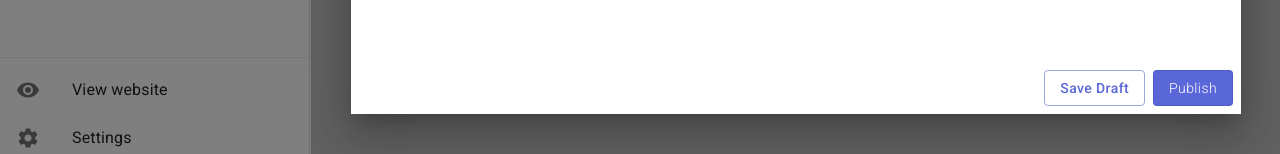
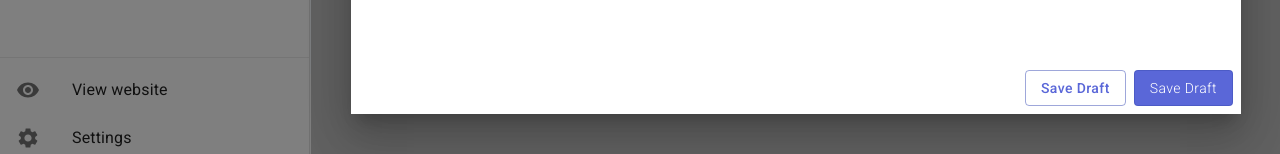
Before and after one commit to lecture-developer/lecture_website_app_generator_frontend, a React (Create React App) app in the folder sphera/: page /edit-panel/publications in a window 1280 px wide. Both pictures are taken after a click on the button "NEW PUBLICATION". Shown: the part 646-800 px from the top of the page. Built offline with nearby package versions, Linux system fonts and the light colour scheme.

Commit message:
encapsulated the publish & save draft dialog buttons

```diff
--- a/sphera/src/editPanel/Publications/components/NewPublication/NewPublication.jsx
+++ b/sphera/src/editPanel/Publications/components/NewPublication/NewPublication.jsx
@@ -1,6 +1,6 @@
 import React, { useState } from 'react';
 import styles from './NewPublication.module.css';
-import {withStyles, makeStyles, MuiThemeProvider, createMuiTheme} from "@material-ui/core/styles";
+import {withStyles, makeStyles} from "@material-ui/core/styles";
 import Button from "@material-ui/core/Button";
 import Dialog from '@material-ui/core/Dialog';
 import DialogActions from '@material-ui/core/DialogActions';
@@ -11,6 +11,8 @@ import HorizontalRule from './HorizoontalRule';
 import NewPubBtn from './NewPubBtn';
 import PubDetailsSection from './PubDetailsSection';
 import {purple} from "@material-ui/core/colors";
+import { SaveDraftBtn } from './SaveDraftBtn';
+import { PublishBtn } from './PublishBtn';
 
 
 // CSS PROVIDERS
@@ -29,23 +31,6 @@ const useStyles = makeStyles({
     paddingBottom: '8px',
   },
 });
-const PublishButton = withStyles((theme) => ({
-  root: {
-      color: theme.palette.getContrastText(purple[500]),
-      backgroundColor: "#5A67D8",
-      '&:hover': {
-          backgroundColor: "#7F9CF5",
-      },
-      textTransform: 'capitalize',
-      fontWeight: '300',
-  }
-}))(Button);
-const SaveDraftButton = withStyles((theme) => ({
-  root: {
-      color: '#5A67D8',
-      textTransform: 'capitalize',
-  }
-}))(Button);
 
 // NEW PUBLICATION DIALOG
 export const NewPublication = (props) => {
@@ -95,12 +80,8 @@ export const NewPublication = (props) => {
           </DialogContentText>
         </DialogContent>
         <DialogActions>
-          <SaveDraftButton onClick={handleClose} color="primary" variant="outlined">
-            Save draft
-          </SaveDraftButton>
-          <PublishButton onClick={handleClose} color="primary" autoFocus variant="outlined">
-            Publish
-          </PublishButton>
+          <SaveDraftBtn onClick={handleClose} />
+          <PublishBtn onClick={handleClose} />
         </DialogActions>
       </Dialog>
       </>
--- /dev/null
+++ b/sphera/src/editPanel/Publications/components/NewPublication/PublishBtn.jsx
@@ -0,0 +1,30 @@
+import React from 'react';
+import Button from "@material-ui/core/Button";
+import { purple } from "@material-ui/core/colors";
+import { withStyles } from "@material-ui/core/styles";
+
+// CSS PROVIDERS
+const PublishButton = withStyles((theme) => ({
+    root: {
+        color: theme.palette.getContrastText(purple[500]),
+        backgroundColor: "#5A67D8",
+        '&:hover': {
+            backgroundColor: "#7F9CF5",
+        },
+        textTransform: 'capitalize',
+        fontWeight: '300',
+    }
+  }))(Button);
+
+// Publish Button
+export const PublishBtn = (props) => {
+    return (
+        <PublishButton
+            onClick={props.onClick}
+            color="primary"
+            variant="outlined"
+        >Save Draft
+        </PublishButton>
+    );
+}
+export default PublishBtn;
--- /dev/null
+++ b/sphera/src/editPanel/Publications/components/NewPublication/SaveDraftBtn.jsx
@@ -0,0 +1,24 @@
+import React from 'react';
+import Button from "@material-ui/core/Button";
+import { withStyles } from "@material-ui/core/styles";
+
+// CSS PROVIDERS
+const SaveDraftButton = withStyles((theme) => ({
+    root: {
+        color: '#5A67D8',
+        textTransform: 'capitalize',
+    }
+  }))(Button);
+
+// SaveDraftBtn
+export const SaveDraftBtn = (props) => {
+    return (
+        <SaveDraftButton
+            onClick={props.onClick}
+            color="primary"
+            variant="outlined"
+        >Save Draft
+        </SaveDraftButton>
+    );
+}
+export default SaveDraftBtn;
```
